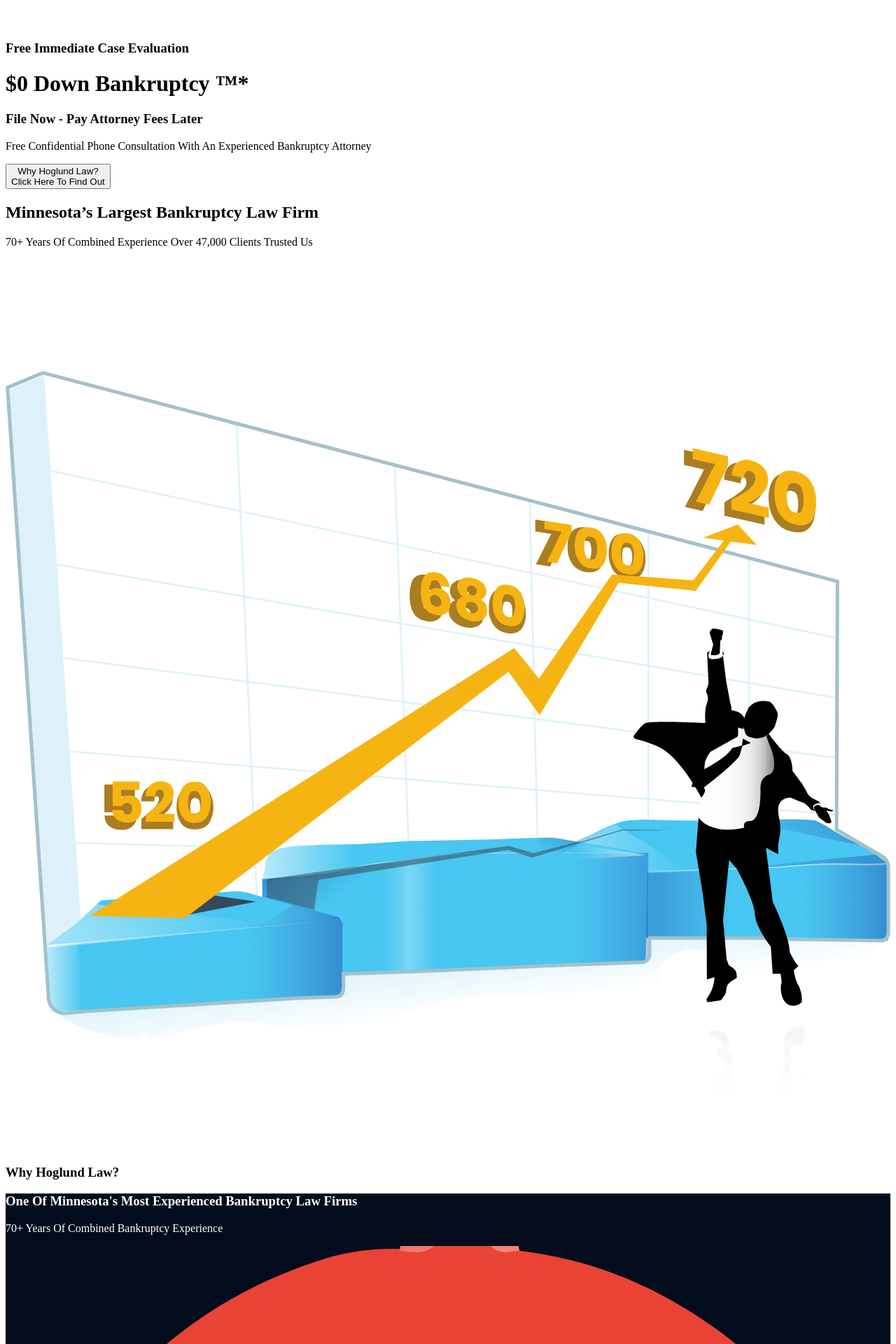
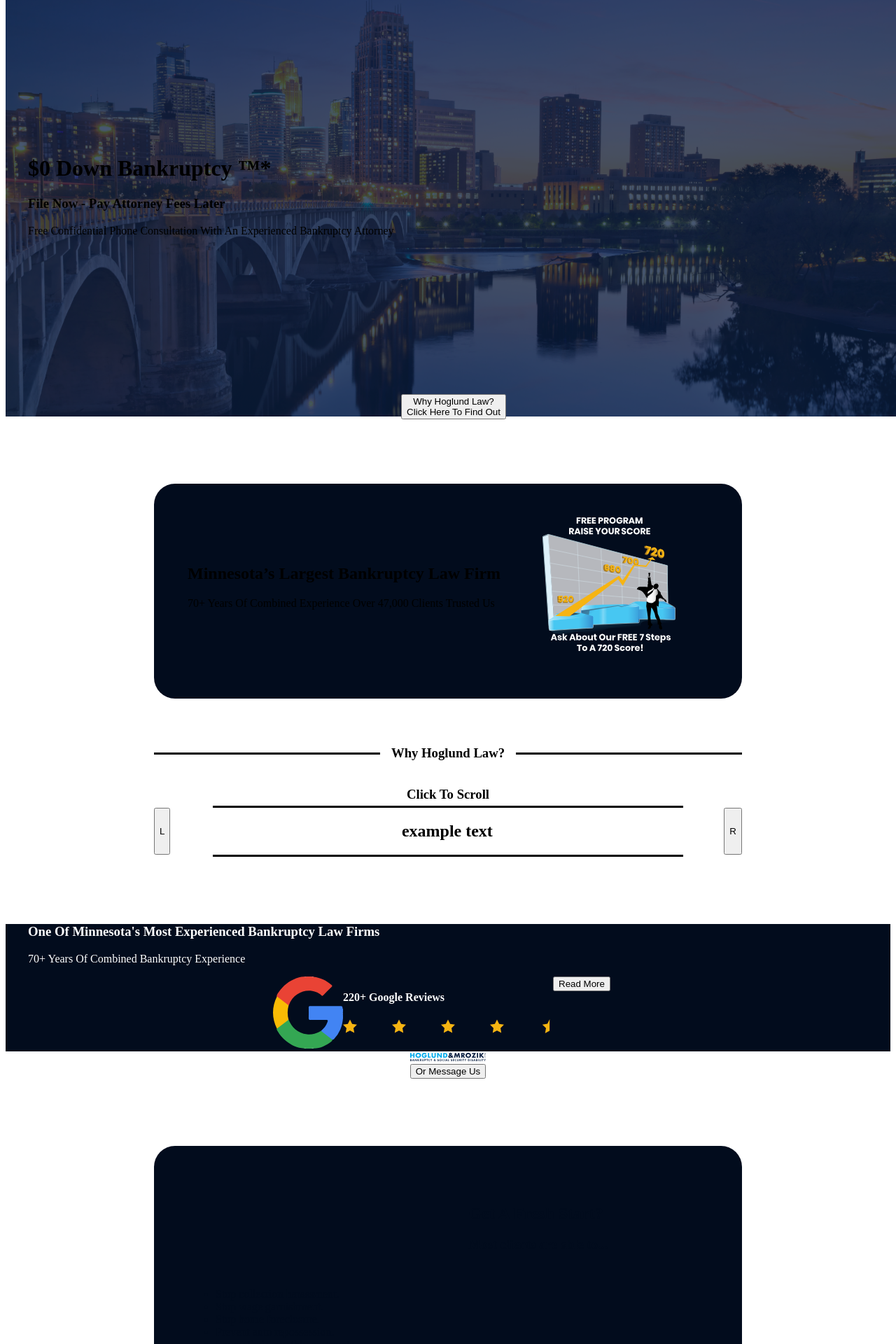
Before and after one commit to br-haa/hoglundTest, a Nuxt app: page / in a window 1280 px wide. Shown: the part 112-2032 px from the top of the page at 70% size. Built offline with nearby package versions, Linux system fonts and the light colour scheme.

Commit message:
begining of structure

```diff
--- a/components/FloatingBlock.vue
+++ b/components/FloatingBlock.vue
@@ -1,12 +1,22 @@
 <template>
-<div id="largest">
-  <div id="largestText">
+<div id="floatingBlock" :class="{threeColumn: iteration === 1, twoRow: iteration === 2}" :style="{background: `hsl(${theme.background.h},${theme.background.s}%,${theme.background.l}%)`}">
+  <div v-if="1" id="floatingLeft">
     <slot name="text">
 
     </slot>
   </div>
-  <div id="largestImage">
+  <div v-if="1" id="floatingRight">
     <slot name="image">
+
+    </slot>
+  </div>
+  <div v-if="2" id="floatingTop">
+    <slot name="top">
+
+    </slot>
+  </div>
+  <div v-if="2" id="floatingBot">
+    <slot name="bot">
 
     </slot>
   </div>
@@ -15,10 +25,46 @@
 
 <script>
 export default {
-  name: 'FloatingBlock'
+  name: 'FloatingBlock',
+  props:{
+    iteration:{
+      type: Number,
+      default: 1
+    },
+    theme:{
+      type: Object
+    },
+    styles:{
+      type: Object
+    }
+  }
 }
 </script>
 
-<style scoped>
-
+<style scoped lang="scss">
+.threeColumn{
+  grid-template-columns: 1fr 1fr 1fr;
+}
+.twoRow{
+  grid-template-rows: auto 1fr;
+}
+#floatingBlock{
+  display: grid;
+  grid-gap: 1rem;
+  width: 70%;
+  padding: 3rem;
+  border-radius: 30px;
+  box-sizing: border-box;
+  #floatingLeft{
+    grid-column: span 2;
+    display: grid;
+    align-items: center;
+  }
+  #floatingRight{
+    .score{
+    place-self: center;
+    width: 80%;
+  }
+  }
+}
 </style>
--- a/components/Header0.vue
+++ b/components/Header0.vue
@@ -1,5 +1,5 @@
 <template>
-<div id="header">
+<div id="header" :style="styles.darkBackground">
   <slot name="logo">
 
   </slot>
@@ -14,10 +14,25 @@
 
 <script>
 export default {
-  name: 'Header0'
+  name: 'Header0',
+  props:{
+    theme:{
+      type: Object
+    },
+    styles:{
+      type: Object
+    }
+  }
 }
 </script>
 
 <style scoped lang="scss">
-
+#header{
+  padding: 0 2rem 0 2rem;
+  display: flex;
+  justify-content: space-between;
+  .logo{
+    width: 200px;
+  }
+}
 </style>
--- a/components/ReviewBlock.vue
+++ b/components/ReviewBlock.vue
@@ -1,8 +1,14 @@
 <template>
 <div class="reviewBlock">
-  <slot name="left"></slot>
+  <div id="left">
+    <slot name="left"></slot>
+  </div>
+<div id="mid">
   <slot name="mid"></slot>
+</div>
+<div id="right">
   <slot name="right"></slot>
+</div>
 </div>
 </template>
 
@@ -12,6 +18,25 @@
 }
 </script>
 
-<style scoped>
-
+<style scoped lang="scss">
+.reviewBlock{
+  display: grid;
+  grid-template-columns: 1fr 1fr 1fr 1fr 1fr;
+ justify-self: center;
+}
+#left{
+  width: 100px;
+}
+#mid{
+  grid-column: span 3;
+}
+.starsHolder{
+  display: flex;
+  width: 100%;
+  justify-content: space-between;
+  img{
+    width: 20px;
+    height: 20px;
+  }
+}
 </style>
--- a/components/Scroller.vue
+++ b/components/Scroller.vue
@@ -1,9 +1,23 @@
 <template>
 <div id="scroller">
-  <slot name="title"></slot>
-  <div id="scrollerHolder">
+  <div id="titleGrid">
+    <div class="titleLine"></div>
+    <slot name="title"></slot>
+    <div class="titleLine"></div>
+  </div>
+  <div>
+    <h3 id="cts">Click To Scroll</h3>
+    <div class="scrollerLine"></div>
+    <div id="scrollerHolder">
+      <button>L</button>
+      <div class="textDisplay">
+        <h2>example text</h2>
+      </div>
+      <button>R</button>
+    </div>
+    <div class="scrollerLine"></div>
+  </div>
 
-  </div>
 </div>
 </template>
 
@@ -13,6 +27,38 @@
 }
 </script>
 
-<style scoped>
-
+<style scoped lang="scss">
+#titleGrid{
+  display: grid;
+  grid-template-columns: 1fr auto 1fr;
+  align-items: center;
+  grid-gap: 1rem;
+  .titleLine{
+    height: 3px;
+    width: 100%;
+    background: black;
+  }
+}
+#scroller{
+  margin: 1rem auto 6rem auto;
+  width: 70%;
+  box-sizing: border-box;
+}
+#scrollerHolder{
+  display: flex;
+  justify-content: space-between;
+}
+.scrollerLine{
+  width: 80%;
+  height: 3px;
+  background: black;
+  margin: auto;
+}
+.textDisplay{
+  text-align: center;
+}
+#cts{
+  text-align: center;
+  margin-bottom: 5px;
+}
 </style>
--- a/components/hero/hero.vue
+++ b/components/hero/hero.vue
@@ -25,6 +25,32 @@
 }
 </script>
 
-<style scoped>
+<style scoped lang="scss">
+#hero{
+  display: grid;
+  width: 100vw;
+  height: 80vh;
+  #heroBackgroundHolder{
+  grid-area: 1/1/1/1;
+    .background{
+      width: 100vw;
+      height: 80vh;
+      object-fit: cover;
+    }
+  }
+  #heroText{
+    grid-area: 1/1/1/1;
+    margin-left: 2rem;
+    align-self: center;
+  }
+  #heroFormHolder{
+    grid-area: 1/1/1/1;
+  }
+  #hookHolder{
+    grid-area: 1/1/1/1;
+   align-self: end;
+    justify-self: center;
 
+  }
+}
 </style>
--- a/layouts/default.vue
+++ b/layouts/default.vue
@@ -1,9 +1,9 @@
 <template>
   <div>
     <Nuxt />
- <Header0 :theme="themes.dark">
+ <Header0 :theme="themes.dark" :styles="customStyles">
    <template v-slot:logo>
-     <img :src="displayPic('logoWhite.svg')" alt="logo">
+     <img class="logo" :src="displayPic('logoWhite.svg')" alt="logo">
    </template>
    <template v-slot:middle>
     <h3>Free Immediate Case Evaluation</h3>
@@ -11,8 +11,11 @@
    <template v-slot:numberBlock>
    </template>
  </Header0>
+
     <hero :theme="themes.dark">
-      <template v-slot:background></template>
+      <template v-slot:background>
+        <img class="background" :src="displayPic('backgrounds/bg.png')" alt="background">
+      </template>
       <template v-slot:text>
         <div>
           <h1>$0 Down Bankruptcy ™*</h1>
@@ -27,8 +30,10 @@
         <DynamicButton :style="customStyles">Why Hoglund Law?<br>Click Here To Find Out</DynamicButton>
       </template>
     </hero>
+
     <div class="lightWrapper">
-    <FloatingBlock :theme="themes.dark" :style="customStyles">
+    <div class="topFloaterSpacer">
+     <FloatingBlock :theme="themes.dark" :styles="customStyles">
       <template v-slot:text>
         <div>
           <h2>Minnesota’s Largest
@@ -40,15 +45,19 @@
         </div>
       </template>
       <template v-slot:image>
-        <img :src="displayPic('720.svg')" alt="720">
+        <img class="score" :src="displayPic('720.svg')" alt="720">
       </template>
     </FloatingBlock>
+    </div>
+      <div class="scrollerSpacer">
     <Scroller :theme="themes.light" :style="customStyles">
       <template v-slot:title>
         <h3>Why Hoglund Law?</h3>
       </template>
     </Scroller>
       </div>
+    </div>
+
     <div class="darkWrapper" :style="customStyles.darkBackground">
       <div>
         <div>
@@ -57,6 +66,7 @@
           <P>70+ Years Of Combined Bankruptcy Experience</P>
         </div>
         <div class="whiteLine"></div>
+        <div id="reviewBlockHolder">
           <ReviewBlock :theme="themes.dark" :style="customStyles">
             <template v-slot:left>
               <img :src="displayPic('googleLogo.svg')" alt="google logo">
@@ -64,7 +74,7 @@
             <template v-slot:mid>
               <div>
                 <h4>220+ Google Reviews</h4>
-              <div id="starsHolder">
+                <div class="starsHolder">
                   <img v-for="(star,index) in 4" :key="index" :src="displayPic('star.svg')" alt="star">
                   <img :src="displayPic('starHalf.svg')" alt="star">
                 </div>
@@ -76,7 +86,10 @@
           </ReviewBlock>
         </div>
       </div>
+    </div>
+
     <div class="lightWrapper" :style="customStyles.lightBackground">
+      <div class="contactBlockHolder">
         <ContactBlock :theme="themes.light" :style="customStyles">
           <template v-slot:top>
             <img :src="displayPic('logoBlue.svg')" alt="logo">
@@ -86,16 +99,53 @@
             <DynamicButton :theme="themes.light" :style="customStyles">Or Message Us</DynamicButton>
           </template>
         </ContactBlock>
-      <FloatingBlock :theme="themes.dark" :style="customStyles"></FloatingBlock>
+      </div>
+
+      <div class="botFloaterSpacer">
+        <FloatingBlock :iteration="2" :theme="themes.dark" :style="customStyles">
+          <template v-slot:top>
             <div>
+              <h2>
+                Get A Fresh Start?
+              </h2>
+              <h3>
+                Most clients are able to...
+              </h3>
+            </div>
+          </template>
+          <template v-slot:bot>
+          <ul>
+            <li>
+              Stop collection harassment.
+            </li>
+            <li>
+              Stop wage garnishment.
+            </li>
+            <li>
+              Stop home foreclosure.
+            </li>
+            <li>
+              Prevent auto repossession.
+            </li>
+            <li>
+              Lower their monthly payments.
+            </li>
+          </ul>
+          </template>
+        </FloatingBlock>
+      </div>
+
+      <div class="botCta">
         <h4>The Call Is FREE! The Evaluation Is FREE!</h4>
         <h2>We Can Help!</h2>
       </div>
     </div>
+
     <div class="darkWrapper" :style="[customStyles.darkBackground, customStyles.darkText]">
       <Testimonials :theme="themes.dark" :style="customStyles"></Testimonials>
       <div>
-        <div class="accentLine"></div>
+        <div class="accentLine" :style="customStyles.darkAccentBg"></div>
+        <div class="contactBlockHolder">
         <ContactBlock :theme="themes.dark" :style="customStyles">
           <template v-slot:top>
             <img :src="displayPic('logoWhite.svg')" alt="logo">
@@ -105,14 +155,15 @@
             <DynamicButton :theme="themes.dark" :style="customStyles">Or Message Us</DynamicButton>
           </template>
         </ContactBlock>
-        <div class="accentLine"></div>
+        </div>
+        <div class="accentLine" :style="customStyles.darkAccentBg"></div>
       </div>
       <DisclaimerAndCopyright :theme="themes.dark" :style="customStyles"></DisclaimerAndCopyright>
     </div>
+
   </div>
 </template>
-<style>
-</style>
+
 <script>
 import Header0 from '../components/Header0'
 import Hero from '../components/hero/hero'
@@ -172,3 +223,30 @@
   }
 }
 </script>
+
+<style scoped lang="scss">
+.topFloaterSpacer{
+  display: grid;
+  place-items: center;
+  margin: 6rem 0 3rem 0;
+}
+.botFloaterSpacer{
+  display: grid;
+  place-items: center;
+  margin: 6rem 0 3rem 0;
+}
+.contactBlockHolder{
+  display:grid;
+  place-items: center;
+}
+.darkWrapper{
+  padding: 0 2rem 0 2rem;
+}
+.lightWrapper{
+  padding: 0 2rem 0 2rem;
+}
+.accentLine{
+  height: 3px;
+  width: 100%;
+}
+</style>
--- a/package.json
+++ b/package.json
@@ -11,7 +11,9 @@
   },
   "dependencies": {
     "core-js": "^3.8.2",
-    "nuxt": "^2.14.12"
+    "nuxt": "^2.14.12",
+    "sass": "^1.32.5",
+    "sass-loader": "^10.1.1"
   },
   "devDependencies": {
     "@vue/test-utils": "^1.1.2",
```
Also changed, not shown: assets/img/backgrounds/bg.png (added), 1 other file (tests, documents, lock files or other folders). Lines whose indentation alone changed are shown as unchanged.
